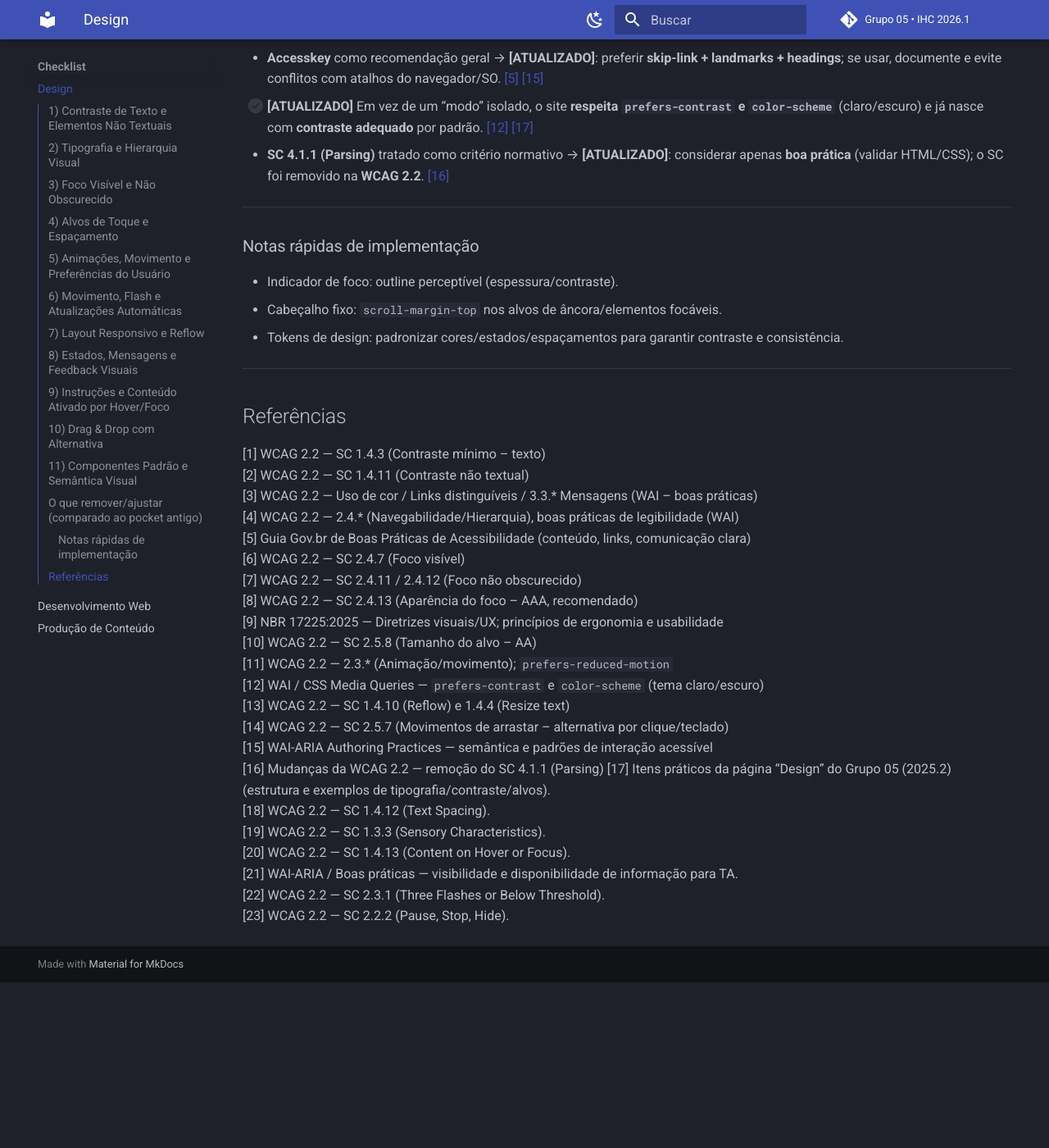
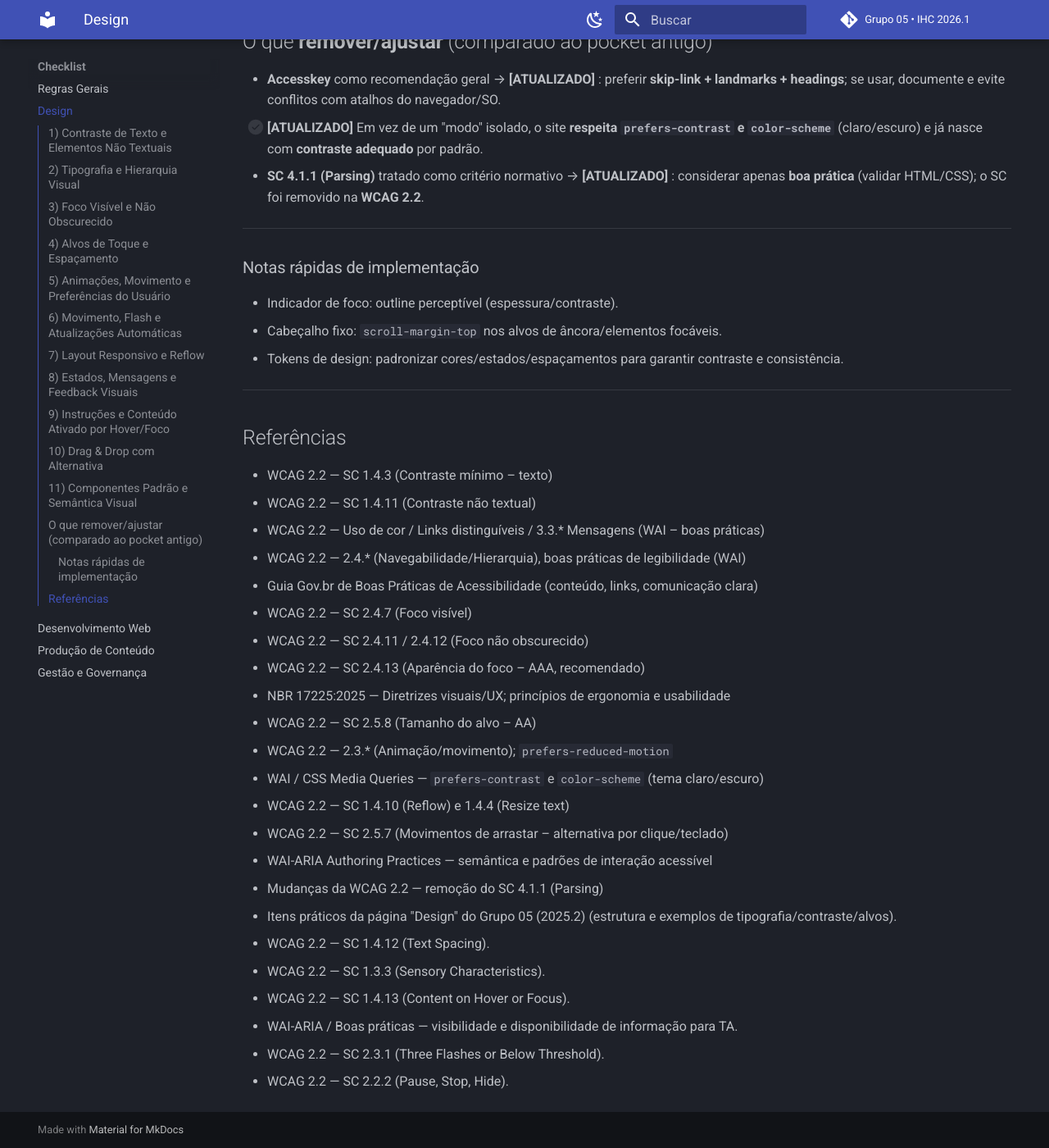
Before and after one commit to UnB-IHC/IHC_2026.1_Grupo05, an MkDocs documentation site: the page built from docs/design/design.md, in a window 1280 px wide and 1400 px high, scrolled down 5220 px. Shown: the whole window at 82% size. Built offline with MkDocs 1.6.1 and Material for MkDocs 9.7.7, drawn with Linux system fonts in a browser that asks for light colours; comment, search, counter and statistics services are not loaded; before the commit the page ends 6418 px from its top, so only the background shows below that; some of the changed text lies outside the part shown.

Commit message:
[DOCS]: adiciona topicos do checklist

```diff
--- a/docs/design/design.md
+++ b/docs/design/design.md
@@ -1,29 +1,29 @@
-# Design — Checklist V2.0
+# Design — Checklist V2.0 (Integrado)
 
 Este checklist cobre contraste, tipografia, foco, alvos de toque, movimento, reflow, feedback visual e drag & drop.
-Baseado em **WCAG 2.2 (AA)**, **ABNT NBR 17225:2025** e boas práticas Gov.br.
+Baseado em **WCAG 2.2 (AA)** , **ABNT NBR 17225:2025** e boas práticas Gov.br.
 > Marcação: **[NOVO]** (incluído na V2.0) • **[ATUALIZADO]** (ajustado por mudança de norma/entendimento).
 
 ---
 
 ## 1) Contraste de Texto e Elementos Não Textuais
-- [ ] Texto normal com **contraste ≥ 4.5:1**; texto grande (≥ 18 pt regular ou 14 pt bold) **≥ 3:1**. [[1]](#ref-1)
-- [ ] **[ATUALIZADO]** Componentes de interface (bordas, ícones essenciais, controles) e **estados** (hover, focus, selected) com **contraste ≥ 3:1**. [[2]](#ref-2)
-- [ ] Informação **não depende só de cor** (use rótulo, padrão, ícone). [[3]](#ref-3)
+- [ ] Texto normal com **contraste ≥ 4.5:1**; texto grande (≥ 18 pt regular ou 14 pt bold) **≥ 3:1**.
+- [ ] **[ATUALIZADO]** Componentes de interface (bordas, ícones essenciais, controles) e **estados** (hover, focus, selected) com **contraste ≥ 3:1**.
+- [ ] Informação **não depende só de cor** (use rótulo, padrão, ícone).
 
 !!! success "Certo"
-    Botão primário com texto 4.8:1; campo com borda e label legíveis; estado “erro” com ícone + texto.
+    Botão primário com texto 4.8:1; campo com borda e label legíveis; estado "erro" com ícone + texto.
 
 !!! failure "Errado"
-    Placeholder 2:1; ícone de ação sem contraste; status “vermelho/verde” sem texto.
+    Placeholder 2:1; ícone de ação sem contraste; status "vermelho/verde" sem texto.
 
 ---
 
 ## 2) Tipografia e Hierarquia Visual
-- [ ] Títulos seguem hierarquia (`h1` → `h2` → `h3`) sem saltos artificiais. [[4]](#ref-4)
-- [ ] Tamanho base legível (~16px) e **line-height** adequado (1.4–1.6). [[4]](#ref-4)
-- [ ] Links distinguíveis (não apenas cor; sublinhado/estilo consistente). [[3]](#ref-3)
-- [ ] Espaçamento e alinhamento favorecem leitura e escaneabilidade. [[5]](#ref-5)
+- [ ] Títulos seguem hierarquia (`h1` → `h2` → `h3`) sem saltos artificiais.
+- [ ] Tamanho base legível (~16px) e **line-height** adequado (1.4–1.6).
+- [ ] Links distinguíveis (não apenas cor; sublinhado/estilo consistente).
+- [ ] Espaçamento e alinhamento favorecem leitura e escaneabilidade.
 
 !!! success "Certo"
     h1/h2/h3 em ordem; links sublinhados; parágrafos 16–18px com 1.5 de altura de linha.
@@ -31,35 +31,35 @@
 !!! failure "Errado"
     h3 direto após h1; link apenas levemente azulado; blocos densos sem respiro.
 
-- [ ] **[NOVO]** Evitar **texto justificado**; usar alinhamento à esquerda para blocos longos. [[17]](#ref-17)
-- [ ] **[NOVO]** Evitar **maiúsculas contínuas** e **fontes muito condensadas** em textos longos. [[17]](#ref-17)
-- [ ] **[NOVO]** O usuário pode **ajustar espaçamentos** (linhas, parágrafos, palavras, letras) **sem perda** de funcionalidade/leitura. [[18]](#ref-18)
+- [ ] **[NOVO]** Evitar **texto justificado**; usar alinhamento à esquerda para blocos longos.
+- [ ] **[NOVO]** Evitar **maiúsculas contínuas** e **fontes muito condensadas** em textos longos.
+- [ ] **[NOVO]** O usuário pode **ajustar espaçamentos** (linhas, parágrafos, palavras, letras) **sem perda** de funcionalidade/leitura.
 
 !!! success "Certo"
     Texto alinhado à esquerda, com espaçamento ajustável mantendo a legibilidade.
 
 !!! failure "Errado"
-    Parágrafos justificados criando “rios” de espaços; título todo em CAIXA ALTA.
+    Parágrafos justificados criando "rios" de espaços; título todo em CAIXA ALTA.
 
 ---
 
 ## 3) Foco Visível e **Não Obscurecido**
-- [ ] **[ATUALIZADO]** **Foco sempre visível**, com indicador perceptível (espessura/contraste). [[6]](#ref-6)
-- [ ] **[NOVO]** Foco **não fica atrás** de cabeçalhos/banners “sticky” (use `scroll-margin-top`/offset). [[7]](#ref-7)
+- [ ] **[ATUALIZADO]** **Foco sempre visível**, com indicador perceptível (espessura/contraste).
+- [ ] **[NOVO]** Foco **não fica atrás** de cabeçalhos/banners "sticky" (use `scroll-margin-top`/offset).
 
 !!! success "Certo"
-    Outline espesso e contrastado; ao usar “Ir para conteúdo”, o h1 não fica sob o header fixo.
+    Outline espesso e contrastado; ao usar "Ir para conteúdo", o h1 não fica sob o header fixo.
 
 !!! failure "Errado"
     Foco 1px cinza quase invisível; foco escondido atrás do cabeçalho.
 
-> *Plus (recomendado):* **Aparência do foco AAA** (2.4.13) — indicador amplo e evidente. [[8]](#ref-8)
+> *Plus (recomendado):* **Aparência do foco AAA** (2.4.13) — indicador amplo e evidente.
 
 ---
 
 ## 4) Alvos de Toque e Espaçamento
-- [ ] **[NOVO]** Considera **2.5.8 Tamanho do alvo (AA)**, mantendo **área útil + espaçamento**. [[10]](#ref-10)
-- [ ] **[ATUALIZADO]** Alvos tocáveis têm **área confortável** e **espaçamento** seguro (ex.: referência prática de **24×24px CSS** quando aplicável). [[10]](#ref-10) [[17]](#ref-17)
+- [ ] **[NOVO]** Considera **2.5.8 Tamanho do alvo (AA)** , mantendo **área útil + espaçamento**.
+- [ ] **[ATUALIZADO]** Alvos tocáveis têm **área confortável** e **espaçamento** seguro (ex.: referência prática de **24×24px CSS** quando aplicável).
 
 !!! success "Certo"
     Ícones/botões com área generosa e espaço entre si; listas clicáveis com padding vertical.
@@ -70,20 +70,21 @@
 ---
 
 ## 5) Animações, Movimento e Preferências do Usuário
-- [ ] Respeita **`prefers-reduced-motion`** para reduzir/evitar animações intensas. [[11]](#ref-11)
-- [ ] **[NOVO]** Respeita **`prefers-contrast`** e **`color-scheme`** (claro/escuro) do sistema. [[12]](#ref-12)
-- [ ] Evita efeitos que causem desconforto; se usar, disponibiliza **controle** e redução. [[11]](#ref-11)
+- [ ] Respeita **`prefers-reduced-motion`** para reduzir/evitar animações intensas.
+- [ ] **[NOVO]** Respeita **`prefers-contrast`** e **`color-scheme`** (claro/escuro) do sistema.
+- [ ] Evita efeitos que causem desconforto; se usar, disponibiliza **controle** e redução.
 
 !!! success "Certo"
     Transições suaves são reduzidas com `prefers-reduced-motion`; tema acompanha o SO.
 
 !!! failure "Errado"
-    Animações incessantes sem opção; “modo alto contraste” isolado que conflita com preferências do usuário.
+    Animações incessantes sem opção; "modo alto contraste" isolado que conflita com preferências do usuário.
+
+---
 
 ## 6) Movimento, Flash e Atualizações Automáticas
-
-- [ ] **[NOVO]** Evitar conteúdo que **pisca mais de 3 vezes por segundo** (ou garantir que fique abaixo do limite seguro). [[22]](#ref-22)
-- [ ] **[NOVO]** Conteúdos que **movem/rolam/atualizam automaticamente** oferecem **Pausar / Parar / Ocultar**. [[23]](#ref-23)
+- [ ] **[NOVO]** Evitar conteúdo que **pisca mais de 3 vezes por segundo** (ou garantir que fique abaixo do limite seguro).
+- [ ] **[NOVO]** Conteúdos que **movem/rolam/atualizam automaticamente** oferecem **Pausar / Parar / Ocultar**.
 
 !!! success "Certo"
     Carrossel com botões de pausar/anterior/próximo; ticker com opção de parar.
@@ -94,49 +95,48 @@
 ---
 
 ## 7) Layout Responsivo e Reflow
-- [ ] Reflow sem perda de conteúdo/funcionalidade (zoom + responsividade). [[13]](#ref-13)
-- [ ] Tabelas e cards mantêm leitura (colunas colapsáveis ou scroll acessível). [[13]](#ref-13)
-- [ ] Evita rolagem **bidimensional** desnecessária. [[13]](#ref-13)
+- [ ] Reflow sem perda de conteúdo/funcionalidade (zoom + responsividade).
+- [ ] Tabelas e cards mantêm leitura (colunas colapsáveis ou scroll acessível).
+- [ ] Evita rolagem **bidimensional** desnecessária.
 
 !!! success "Certo"
     Grid responsivo; tabelas com colunas colapsáveis; conteúdo não salta ao focar.
 
 !!! failure "Errado"
-    Texto “vaza” da tela; truncamento crítico sem alternativa.
+    Texto "vaza" da tela; truncamento crítico sem alternativa.
 
 ---
 
 ## 8) Estados, Mensagens e Feedback Visuais
-- [ ] Estados (hover/focus/active/disabled/error/success) têm **diferença perceptível** (não só cor). [[3]](#ref-3)
-- [ ] Erros/ajuda são **claros** e próximos ao componente; ícones com rótulo/ou ajuda. [[5]](#ref-5)
+- [ ] Estados (hover/focus/active/disabled/error/success) têm **diferença perceptível** (não só cor).
+- [ ] Erros/ajuda são **claros** e próximos ao componente; ícones com rótulo/ou ajuda.
 
 !!! success "Certo"
-    Campo com erro exibe texto “CPF inválido” + ícone; hover muda cor e sublinhado.
+    Campo com erro exibe texto "CPF inválido" + ícone; hover muda cor e sublinhado.
 
 !!! failure "Errado"
-    Apenas borda vermelha sem texto; ícone “info” sem contexto.
+    Apenas borda vermelha sem texto; ícone "info" sem contexto.
 
 ---
 
 ## 9) Instruções e Conteúdo Ativado por Hover/Foco
-
-- [ ] **[NOVO]** Instruções **não dependem** de características sensoriais (forma, cor, posição). [[19]](#ref-19)
-- [ ] **[NOVO]** Conteúdo que aparece em **hover/foco** pode ser **dispensado**, não obscurece outros elementos e permanece enquanto o foco estiver sobre ele. [[20]](#ref-20)
-- [ ] **[NOVO]** Evitar esconder informações relevantes de tecnologias assistivas com `display:none`/`visibility:hidden` de forma indevida. [[21]](#ref-21)
+- [ ] **[NOVO]** Instruções **não dependem** de características sensoriais (forma, cor, posição).
+- [ ] **[NOVO]** Conteúdo que aparece em **hover/foco** pode ser **dispensado**, não obscurece outros elementos e permanece enquanto o foco estiver sobre ele.
+- [ ] **[NOVO]** Evitar esconder informações relevantes de tecnologias assistivas com `display:none`/`visibility:hidden` de forma indevida.
 
 !!! success "Certo"
-    “Selecione o botão **Avançar**” (texto claro); tooltip que pode ser dispensada sem cobrir o campo.
+    "Selecione o botão **Avançar**" (texto claro); tooltip que pode ser dispensada sem cobrir o campo.
 
 !!! failure "Errado"
-    “Clique no **botão redondo à direita**”; tooltip que cobre o formulário e some ao tentar interagir.
+    "Clique no **botão redondo à direita**"; tooltip que cobre o formulário e some ao tentar interagir.
 
 ---
 
 ## 10) Drag & Drop com Alternativa
-- [ ] **[NOVO]** Toda interação de **arrastar e soltar** tem **alternativa por clique/teclado**. [[14]](#ref-14)
+- [ ] **[NOVO]** Toda interação de **arrastar e soltar** tem **alternativa por clique/teclado**.
 
 !!! success "Certo"
-    Lista ordenável com botões “mover para cima/baixo”; upload com “Escolher arquivo”.
+    Lista ordenável com botões "mover para cima/baixo"; upload com "Escolher arquivo".
 
 !!! failure "Errado"
     Única forma de reordenar é arrastando.
@@ -144,8 +144,8 @@
 ---
 
 ## 11) Componentes Padrão e Semântica Visual
-- [ ] Preferir **componentes nativos/semânticos** estilizados (botão, link, input). [[15]](#ref-15)
-- [ ] Ícones/textos de ação com propósito evidente; tooltip como apoio (não substitui rótulo quando necessário). [[15]](#ref-15)
+- [ ] Preferir **componentes nativos/semânticos** estilizados (botão, link, input).
+- [ ] Ícones/textos de ação com propósito evidente; tooltip como apoio (não substitui rótulo quando necessário).
 
 !!! success "Certo"
     `<button>` estilizado para ação; `<a>` para navegação; ícone com label claro.
@@ -156,10 +156,9 @@
 ---
 
 ## O que **remover/ajustar** (comparado ao pocket antigo)
-
-- **Accesskey** como recomendação geral → **[ATUALIZADO]**: preferir **skip-link + landmarks + headings**; se usar, documente e evite conflitos com atalhos do navegador/SO. [[5]](#ref-5) [[15]](#ref-15)
-- [ ] **[ATUALIZADO]** Em vez de um “modo” isolado, o site **respeita `prefers-contrast` e `color-scheme`** (claro/escuro) e já nasce com **contraste adequado** por padrão. [[12]](#ref-12) [[17]](#ref-17)
-- **SC 4.1.1 (Parsing)** tratado como critério normativo → **[ATUALIZADO]**: considerar apenas **boa prática** (validar HTML/CSS); o SC foi removido na **WCAG 2.2**. [[16]](#ref-16)
+- **Accesskey** como recomendação geral → **[ATUALIZADO]** : preferir **skip-link + landmarks + headings**; se usar, documente e evite conflitos com atalhos do navegador/SO.
+- [ ] **[ATUALIZADO]** Em vez de um "modo" isolado, o site **respeita `prefers-contrast` e `color-scheme`** (claro/escuro) e já nasce com **contraste adequado** por padrão.
+- **SC 4.1.1 (Parsing)** tratado como critério normativo → **[ATUALIZADO]** : considerar apenas **boa prática** (validar HTML/CSS); o SC foi removido na **WCAG 2.2**.
 
 ---
 
@@ -171,27 +170,26 @@
 ---
 
 ## Referências
-
-<a id="ref-1"></a>[1] WCAG 2.2 — SC 1.4.3 (Contraste mínimo – texto)
-<a id="ref-2"></a>[2] WCAG 2.2 — SC 1.4.11 (Contraste não textual)
-<a id="ref-3"></a>[3] WCAG 2.2 — Uso de cor / Links distinguíveis / 3.3.* Mensagens (WAI – boas práticas)
-<a id="ref-4"></a>[4] WCAG 2.2 — 2.4.* (Navegabilidade/Hierarquia), boas práticas de legibilidade (WAI)
-<a id="ref-5"></a>[5] Guia Gov.br de Boas Práticas de Acessibilidade (conteúdo, links, comunicação clara)
-<a id="ref-6"></a>[6] WCAG 2.2 — SC 2.4.7 (Foco visível)
-<a id="ref-7"></a>[7] WCAG 2.2 — SC 2.4.11 / 2.4.12 (Foco não obscurecido)
-<a id="ref-8"></a>[8] WCAG 2.2 — SC 2.4.13 (Aparência do foco – AAA, recomendado)
-<a id="ref-9"></a>[9] NBR 17225:2025 — Diretrizes visuais/UX; princípios de ergonomia e usabilidade
-<a id="ref-10"></a>[10] WCAG 2.2 — SC 2.5.8 (Tamanho do alvo – AA)
-<a id="ref-11"></a>[11] WCAG 2.2 — 2.3.* (Animação/movimento); `prefers-reduced-motion`
-<a id="ref-12"></a>[12] WAI / CSS Media Queries — `prefers-contrast` e `color-scheme` (tema claro/escuro)
-<a id="ref-13"></a>[13] WCAG 2.2 — SC 1.4.10 (Reflow) e 1.4.4 (Resize text)
-<a id="ref-14"></a>[14] WCAG 2.2 — SC 2.5.7 (Movimentos de arrastar – alternativa por clique/teclado)
-<a id="ref-15"></a>[15] WAI-ARIA Authoring Practices — semântica e padrões de interação acessível
-<a id="ref-16"></a>[16] Mudanças da WCAG 2.2 — remoção do SC 4.1.1 (Parsing)
-<a id="ref-17"></a>[17] Itens práticos da página “Design” do Grupo 05 (2025.2) (estrutura e exemplos de tipografia/contraste/alvos).
-<a id="ref-18"></a>[18] WCAG 2.2 — SC 1.4.12 (Text Spacing).
-<a id="ref-19"></a>[19] WCAG 2.2 — SC 1.3.3 (Sensory Characteristics).
-<a id="ref-20"></a>[20] WCAG 2.2 — SC 1.4.13 (Content on Hover or Focus).
-<a id="ref-21"></a>[21] WAI-ARIA / Boas práticas — visibilidade e disponibilidade de informação para TA.
-<a id="ref-22"></a>[22] WCAG 2.2 — SC 2.3.1 (Three Flashes or Below Threshold).
-<a id="ref-23"></a>[23] WCAG 2.2 — SC 2.2.2 (Pause, Stop, Hide).
+- WCAG 2.2 — SC 1.4.3 (Contraste mínimo – texto)
+- WCAG 2.2 — SC 1.4.11 (Contraste não textual)
+- WCAG 2.2 — Uso de cor / Links distinguíveis / 3.3.* Mensagens (WAI – boas práticas)
+- WCAG 2.2 — 2.4.* (Navegabilidade/Hierarquia), boas práticas de legibilidade (WAI)
+- Guia Gov.br de Boas Práticas de Acessibilidade (conteúdo, links, comunicação clara)
+- WCAG 2.2 — SC 2.4.7 (Foco visível)
+- WCAG 2.2 — SC 2.4.11 / 2.4.12 (Foco não obscurecido)
+- WCAG 2.2 — SC 2.4.13 (Aparência do foco – AAA, recomendado)
+- NBR 17225:2025 — Diretrizes visuais/UX; princípios de ergonomia e usabilidade
+- WCAG 2.2 — SC 2.5.8 (Tamanho do alvo – AA)
+- WCAG 2.2 — 2.3.* (Animação/movimento); `prefers-reduced-motion`
+- WAI / CSS Media Queries — `prefers-contrast` e `color-scheme` (tema claro/escuro)
+- WCAG 2.2 — SC 1.4.10 (Reflow) e 1.4.4 (Resize text)
+- WCAG 2.2 — SC 2.5.7 (Movimentos de arrastar – alternativa por clique/teclado)
+- WAI-ARIA Authoring Practices — semântica e padrões de interação acessível
+- Mudanças da WCAG 2.2 — remoção do SC 4.1.1 (Parsing)
+- Itens práticos da página "Design" do Grupo 05 (2025.2) (estrutura e exemplos de tipografia/contraste/alvos).
+- WCAG 2.2 — SC 1.4.12 (Text Spacing).
+- WCAG 2.2 — SC 1.3.3 (Sensory Characteristics).
+- WCAG 2.2 — SC 1.4.13 (Content on Hover or Focus).
+- WAI-ARIA / Boas práticas — visibilidade e disponibilidade de informação para TA.
+- WCAG 2.2 — SC 2.3.1 (Three Flashes or Below Threshold).
+- WCAG 2.2 — SC 2.2.2 (Pause, Stop, Hide).
--- a/mkdocs.yml
+++ b/mkdocs.yml
@@ -60,9 +60,11 @@
   - Guia de Site Acessível: guia/site_acessivel.md
   - WCAG: wcag.md
   - Checklist:
+    - Regras Gerais: checklist/checklist.md
     - Design: design/design.md
     - Desenvolvimento Web: devWeb/non_text_content.md
     - Produção de Conteúdo: geracaoConteudo/conteudo.md
+    - Gestão e Governança: checklist/gestao.md
   - Avaliação DETRAN-DF:
       - Relatório de Inspeção: avaliacao/introducao.md
       - Persona de Referência: avaliacao/persona.md
```
Also changed, not shown: docs/checklist/checklist.md (added, +203 -0 lines), docs/checklist/gestao.md (added, +193 -0 lines), docs/devWeb/non_text_content.md (+61 -82 lines).
